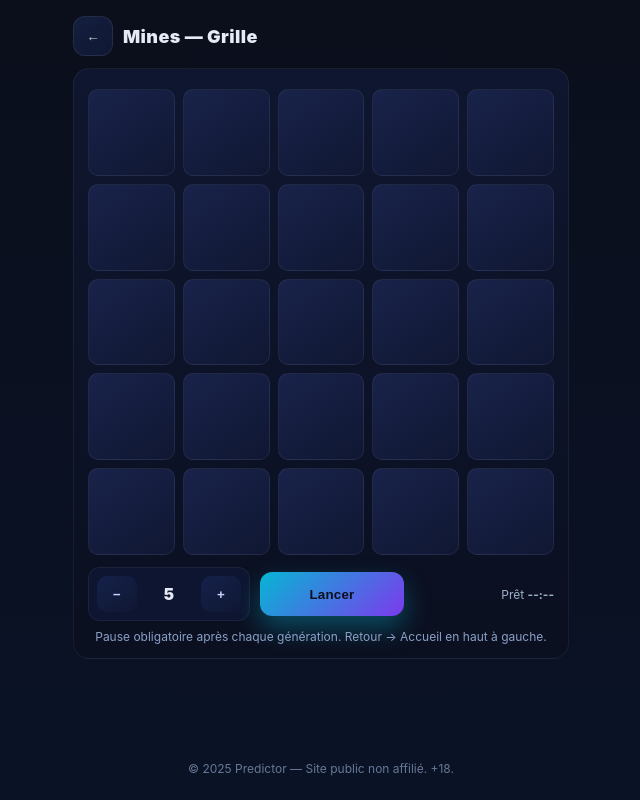
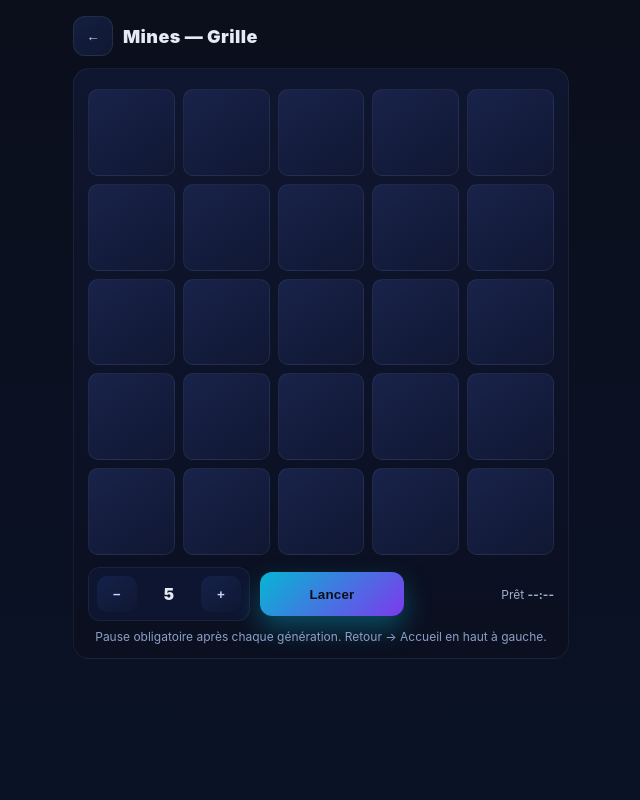
Before and after one commit to Yas-0705/HackGames.github.io, a plain HTML site: page grid.html in a window 1280 px wide. Shown: the whole page, without its empty margins (319-959 px from the left). Drawn offline with Linux system fonts and the light colour scheme.

Commit message:
Update grid.html

```diff
--- a/grid.html
+++ b/grid.html
@@ -63,7 +63,7 @@
       <div class="hint">Pause obligatoire après chaque génération. Retour → Accueil en haut à gauche.</div>
     </section>
 
-    <footer>© 2025 Predictor — Site public non affilié. +18.</footer>
+    <!-- <footer>© 2025 Predictor — Site public non affilié. +18.</footer> -->
   </div>
 
   <script>
```
